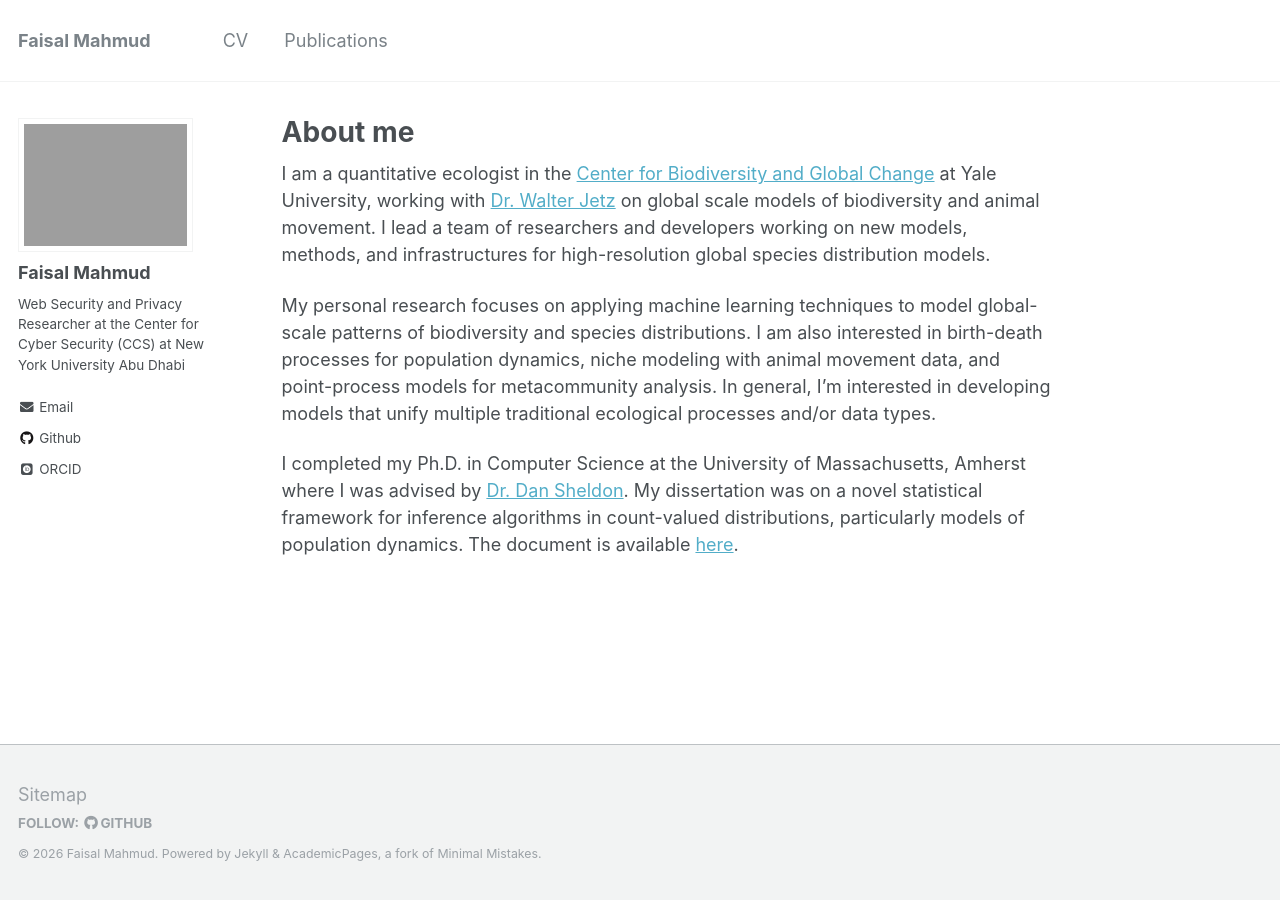
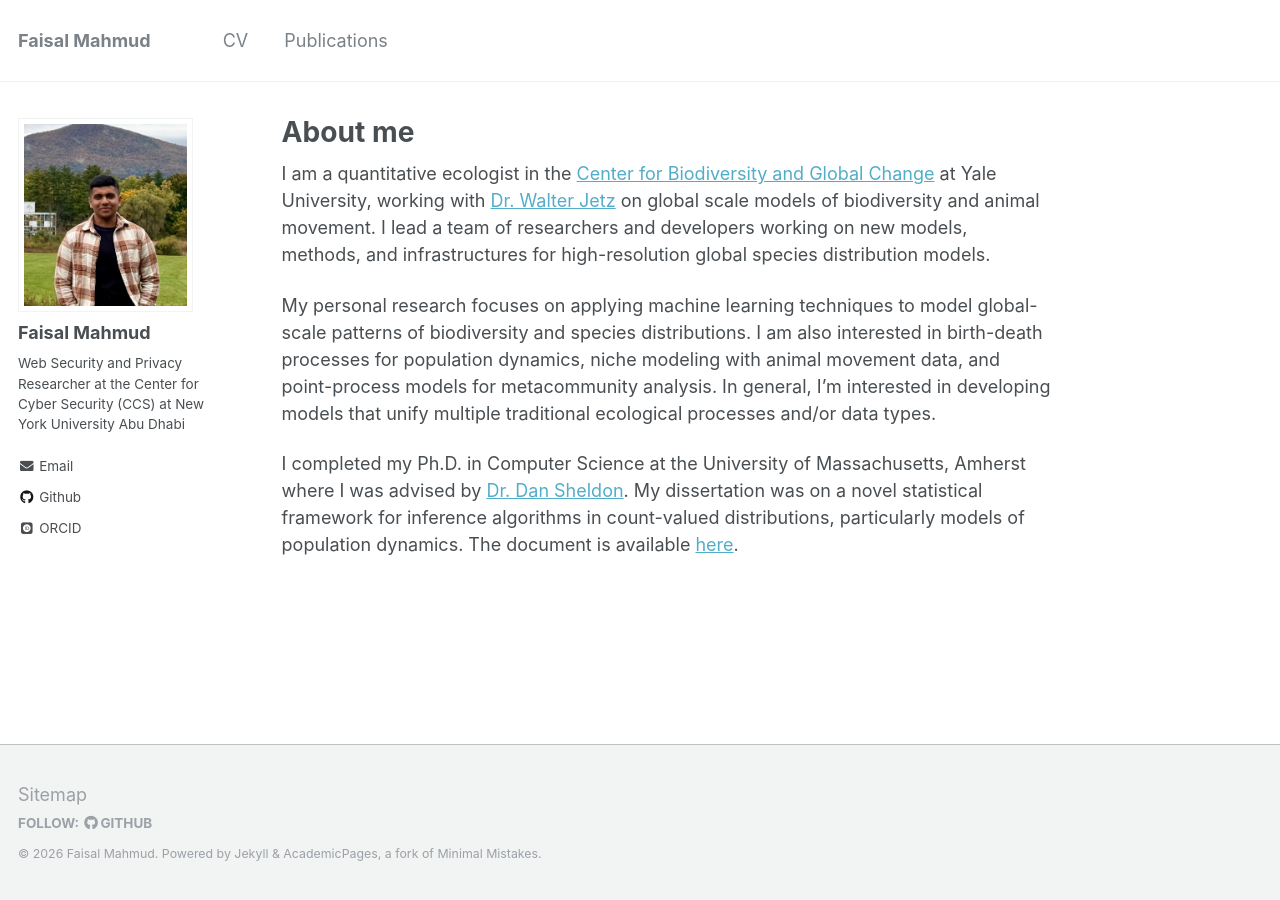
Before and after one commit to faisalmmd/faisalmmd.github.io, a Jekyll site: the page built from _pages/about.md, in a window 1280 px wide. Built offline with Jekyll 4.4.1, drawn with Linux system fonts in a browser that asks for light colours; some web fonts are replaced.

Commit message:
picture update

```diff
--- a/_config.yml
+++ b/_config.yml
@@ -82,7 +82,7 @@ analytics:
 # Site Author
 author:
   name             : "Faisal Mahmud"
-  avatar           : "profile.png"
+  avatar           : "fmd.jpg"
   bio              : "Web Security and Privacy Researcher at the Center for Cyber Security (CCS) at New York University Abu Dhabi"
   location         :
   employer         :
```
Also changed, not shown: images/fmd.jpg (added), images/profile-rect.png (deleted), images/profile-square.png (deleted), 1 other file.
